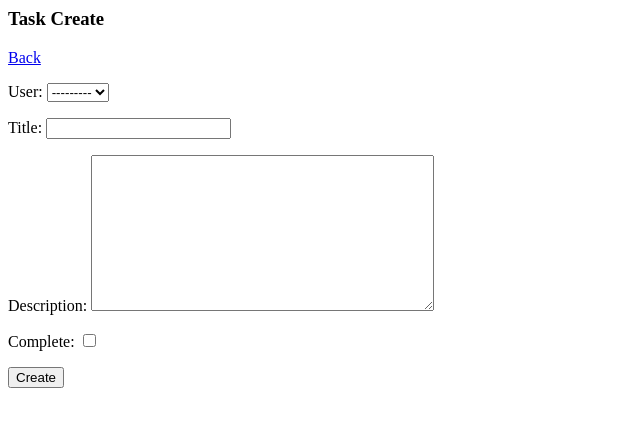
After one commit to vhsenna/django-to-do-app-user-login, a Django app: page /task-create/ in a window 1280 px wide. The commit adds this page. Shown: the top 427 px of the page, without its empty margins (0-640 px from the left). Run offline with Django 4.2, Linux system fonts and the light colour scheme.

Commit message:
Create item

```diff
--- /dev/null
+++ b/base/templates/base/task_create.html
@@ -0,0 +1,8 @@
+<h3>Task Create</h3>
+<a href="{% url 'task_list' %}">Back</a>
+
+<form method="POST" action="">
+  {% csrf_token %}
+  {{ form.as_p }}
+  <input type="submit" value="Create">
+</form>
--- a/base/templates/base/task_list.html
+++ b/base/templates/base/task_list.html
@@ -1,4 +1,5 @@
 <h1>To Do List</h1>
+<a href="{% url 'task_create' %}">Add Task</a>
 
 <table>
   <tr>
--- a/base/urls.py
+++ b/base/urls.py
@@ -1,7 +1,8 @@
 from django.urls import path
-from .views import TaskList, TaskDetail
+from .views import TaskList, TaskDetail, TaskCreate
 
 urlpatterns = [
     path('', TaskList.as_view(), name='task_list'),
     path('task/<int:pk>/', TaskDetail.as_view(), name='task_detail'),
+    path('task-create/', TaskCreate.as_view(), name='task_create'),
 ]
--- a/base/views.py
+++ b/base/views.py
@@ -1,5 +1,7 @@
 from django.views.generic.list import ListView
 from django.views.generic.detail import DetailView
+from django.views.generic.edit import CreateView
+from django.urls import reverse_lazy
 from .models import Task
 
 class TaskList(ListView):
@@ -9,3 +11,9 @@ class TaskList(ListView):
 class TaskDetail(DetailView):
     model = Task
     context_object_name = 'task_detail'
+
+class TaskCreate(CreateView):
+    model = Task
+    template_name = 'base/task_create.html'
+    fields = '__all__'
+    success_url = reverse_lazy('task_list')
```
